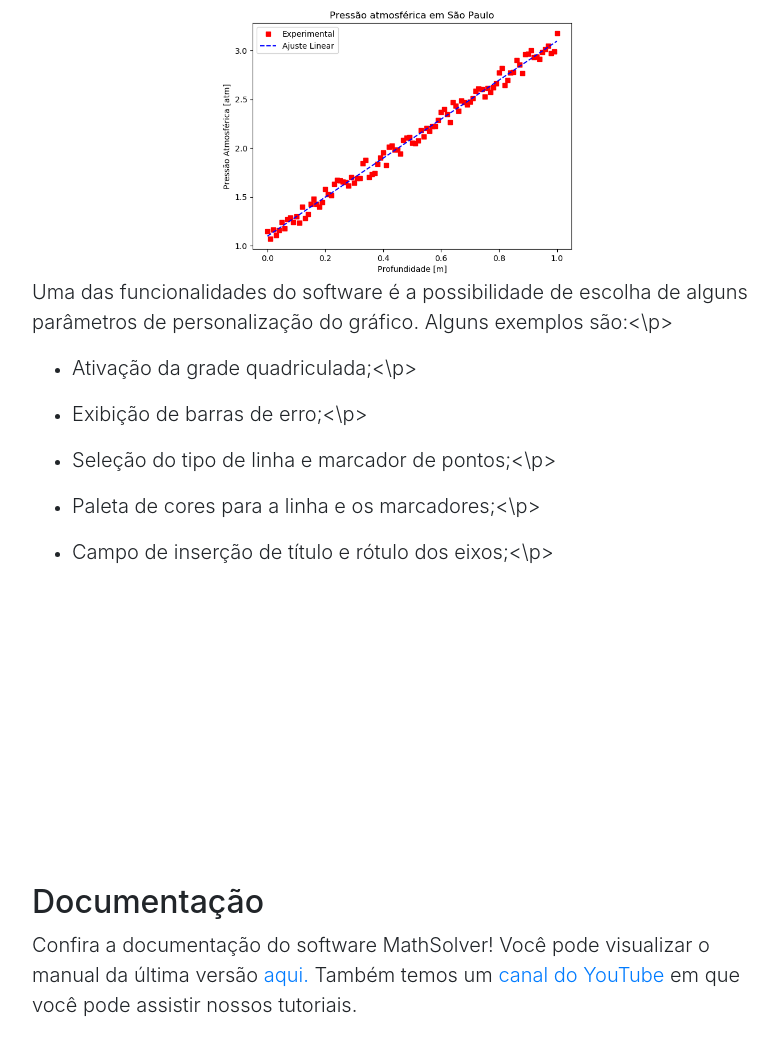
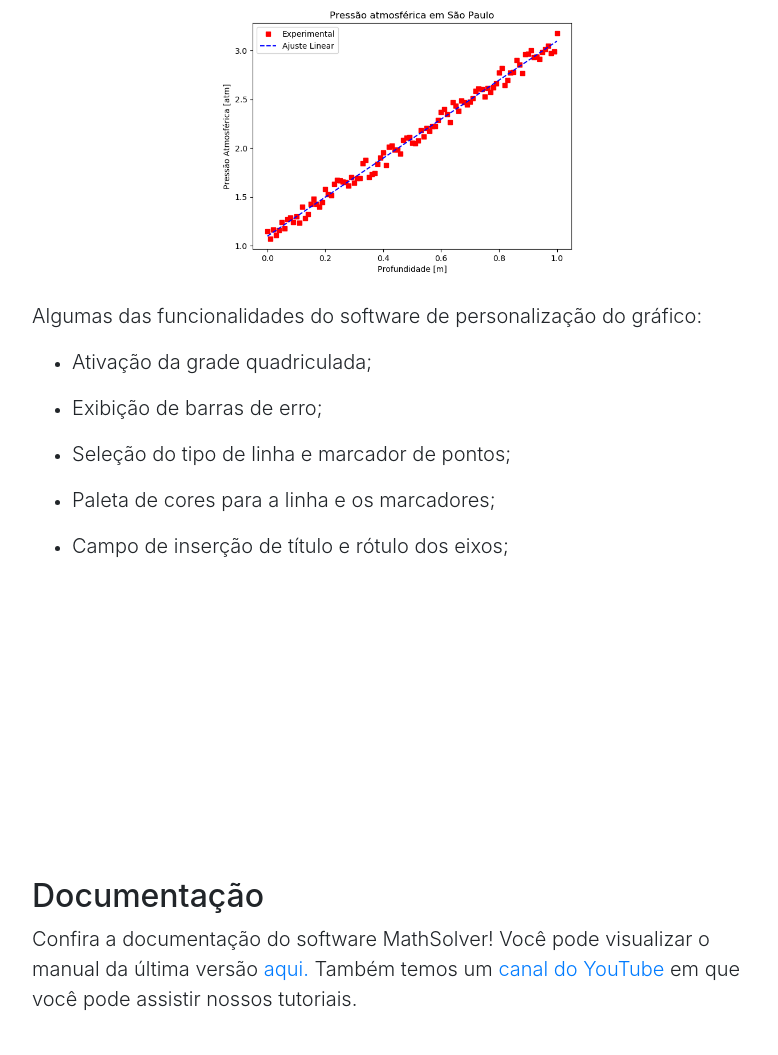
Before and after one commit to MathSolver/mathsolver.github.io, a website with bundled scripts: page index.html in a window 1280 px wide. Shown: the part 777-1832 px from the top of the page, without its empty margins (243-1021 px from the left). Built offline with nearby package versions, Linux system fonts and the light colour scheme.

Commit message:
Update index.html

```diff
--- a/index.html
+++ b/index.html
@@ -64,13 +64,14 @@
           <p class="lead">O MathSolver é um software baseado em Python que tem por objetivo o cálculo do ajuste linear de um conjunto de dados e a exibição gráfica da reta que melhor se ajusta e minimiza o erro.\n
           Foi desenvolvido por um grupo de estudantes da Escola de Engenharia de Lorena (EEL-USP) para fins didáticos. Aqui nesta página você poderá encontrar informações quanto à documentação, download do software, redes sociais e ficar por dentro das novidades.</p>
           <img src="images\pressao_sp.png" class="center">
-          <p class="lead">Uma das funcionalidades do software é a possibilidade de escolha de alguns parâmetros de personalização do gráfico. Alguns exemplos são:<\p>
+          <br>
+          <p class="lead">Algumas das funcionalidades do software de personalização do gráfico:
           <ul>
-            <li><p class="lead">Ativação da grade quadriculada;<\p></li>
-            <li><p class="lead">Exibição de barras de erro;<\p></li>
-            <li><p class="lead">Seleção do tipo de linha e marcador de pontos;<\p></li>
-            <li><p class="lead">Paleta de cores para a linha e os marcadores;<\p></li>
-            <li><p class="lead">Campo de inserção de título e rótulo dos eixos;<\p></li>
+            <li><p class="lead">Ativação da grade quadriculada;</li>
+            <li><p class="lead">Exibição de barras de erro;</li>
+            <li><p class="lead">Seleção do tipo de linha e marcador de pontos;</li>
+            <li><p class="lead">Paleta de cores para a linha e os marcadores;</li>
+            <li><p class="lead">Campo de inserção de título e rótulo dos eixos;</li>
           </ul>
         </div>
       </div>
```
